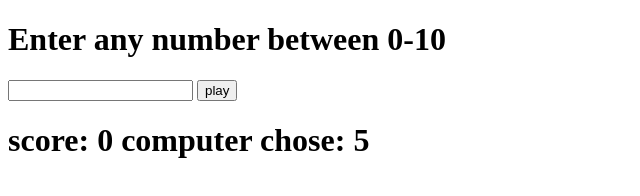
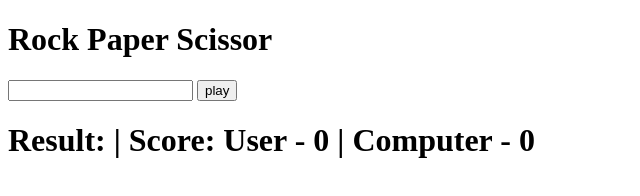
Before and after one commit to uttrakayast/guess-game, a plain HTML site: page index.html in a window 1280 px wide. Both pictures are taken after a click on the button "play". Shown: the whole page, without its empty margins (0-640 px from the left). Drawn offline with Linux system fonts and the light colour scheme.

Commit message:
first commit

```diff
--- a/index.html
+++ b/index.html
@@ -5,14 +5,14 @@
     <link rel="stylesheet" href="style.css">
     <meta charset="UTF-8">
     <meta name="viewport" content="width=device-width, initial-scale=1.0">
-    <title>Document</title>
+    <title>Game</title>
 </head>
 
 <body>
-    <h1>Enter any number between 0-10</h1>
-    <input id="userInput" type="number">
+    <h1>Rock Paper Scissor</h1>
+    <input id="userInput" >
     <button id="play" onclick="play()">play </button>
-    <h1 id="score"></h1>
+    <h1 id="result"></h1>
 
     <script src="index.js"></script>
 </body>
--- a/index.js
+++ b/index.js
@@ -1,18 +1,60 @@
 
 let inputBox = document.getElementById("userInput"); //create a inputBox var to get the input id
 let submitButton = document.getElementById("play"); // create a submitButton va to get the button id
-let scored = document.getElementById("score"); // create a scored var to get the h1 id
+let resulth1 = document.getElementById("result"); // create a scored var to get the h1 id
 let score = 0 // create a score var which score is 0
+let options = ["rock", "paper", "scissor"]; //options var game element
+let userScore = 0 //user score
+let computerScore = 0 // computer score
+let result = "" //result var
 
-function play(){ //create a play function
-  let computerChoice = Math.floor(Math.random()*10) // computerChoice var who pick a random index between 1-10
-  let userChoice = parseInt(inputBox.value) // user choice who convert string to int
 
-  if(computerChoice==userChoice){ // if comouterChoice nad userChoice is same
-    score = score+1 // the increase the score
+function play() { //create a play function
+  let computerChoiceIndex = Math.floor(Math.random() * 3) // computerChoiceIndex var who pick a random index between 1-2
+  let computerChoice = options[computerChoiceIndex]; //
+  let userInput = inputBox.value;
+
+  if (computerChoice == userInput) { // if computerChoice and userInput are equal the tie the game
+    result = "tie" // show the result tie
+
   }
-  else{ //else
-    score = score //not increase the score
+
+  if (computerChoice == "rock" && userInput == "paper") { //if computer choice is rock and userInput is paper then show the result user won
+    result = "user Won"
+    userScore++; //add score in userScore
+
+   }
+
+  if (computerChoice == "paper" && userInput == "rock") { //if computer choice is paper and userInput is rock then show the result computer won
+    result = "computer won"
+    computerScore++;//add score in userScore
   }
-  scored.innerHTML="score: " + score+" computer chose: " + computerChoice //screening the both score
+
+
+  if (computerChoice == "scissor" && userInput == "rock") { //if computer choice is scissor and userInput is rockr then show the result user won
+    result = "user won"
+    userScore++;//add score in userScore
+  }
+
+  if (computerChoice == "rock" && userInput == "scissor") {//if computer choice is rock and userInput is scissor then show the result computer won
+    result = "computer won"
+    computerScore++;//add score in userScore
+  }
+
+  if (computerChoice == "scissor" && userInput == "paper") {//if computer choice is scissor and userInput is paper then show the result computer won
+    result = "computer won"
+    computerScore++;//add score in userScore
+  }
+
+  if (computerChoice == "paper" && userInput == "scissor") {//if computer choice is paper and userInput is scissor then show the result user won
+    result = "user won"
+    userScore++;//add score in userScore
+  }
+  resulth1.innerHTML = `Result: ${result} | Score: User - ${userScore} | Computer - ${computerScore}`; // screening the result
+
+
+  // resulth1.innerHTML = result + score
+
+  // console.log(result)
+  // console.log(computerChoice, userInput)
 } // end function
```
Also changed, not shown: 1 other file.
